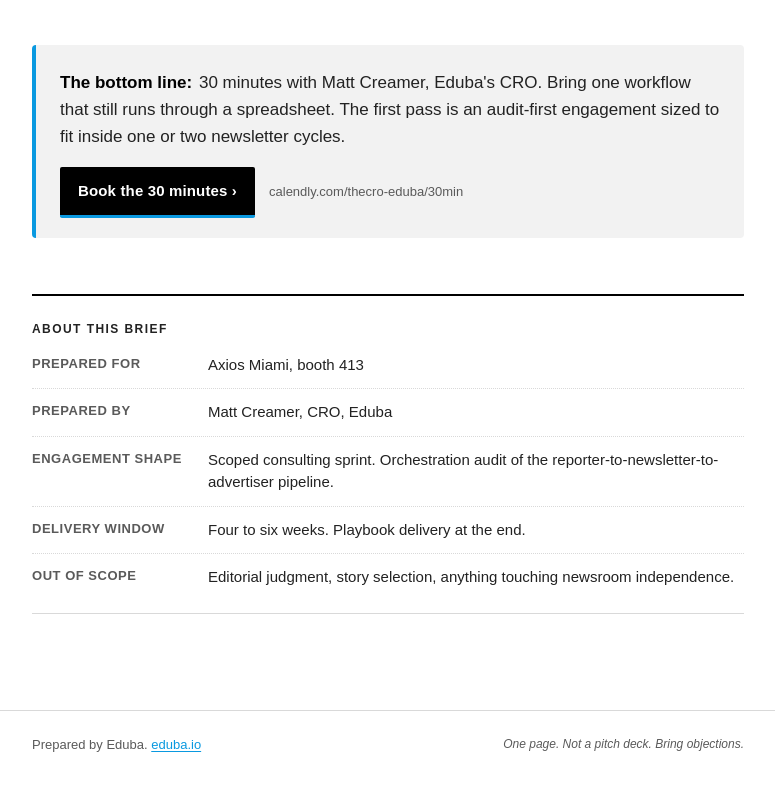
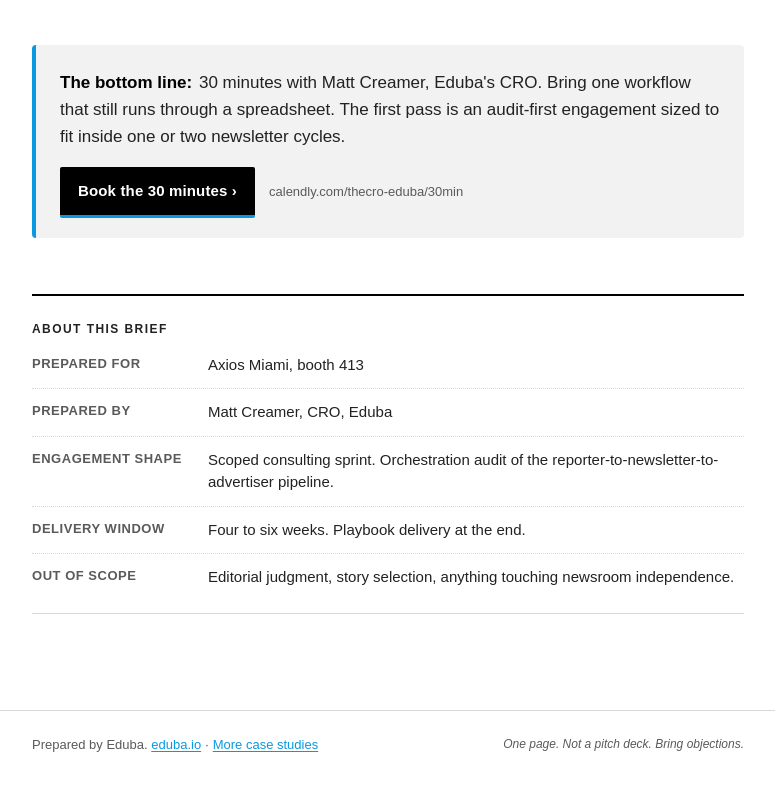
Before and after one commit to mattcreamer17-gif/axios-miami, a plain HTML site: page index.html in a window 1280 px wide. Shown: the part 2001-2791 px from the top of the page, without its empty margins (252-1027 px from the left). Drawn offline with Linux system fonts and the light colour scheme.

Commit message:
Add eduba.io/works case studies link

```diff
--- a/index.html
+++ b/index.html
@@ -96,7 +96,7 @@
 
 <footer class="sitefoot">
   <div class="wrap foot-inner">
-    <p class="foot-prep">Prepared by Eduba. <a href="https://eduba.io" target="_blank" rel="noopener">eduba.io</a></p>
+    <p class="foot-prep">Prepared by Eduba. <a href="https://eduba.io" target="_blank" rel="noopener">eduba.io</a> &middot; <a href="https://eduba.io/works" target="_blank" rel="noopener">More case studies</a></p>
     <p class="foot-note">One page. Not a pitch deck. Bring objections.</p>
   </div>
 </footer>
```
